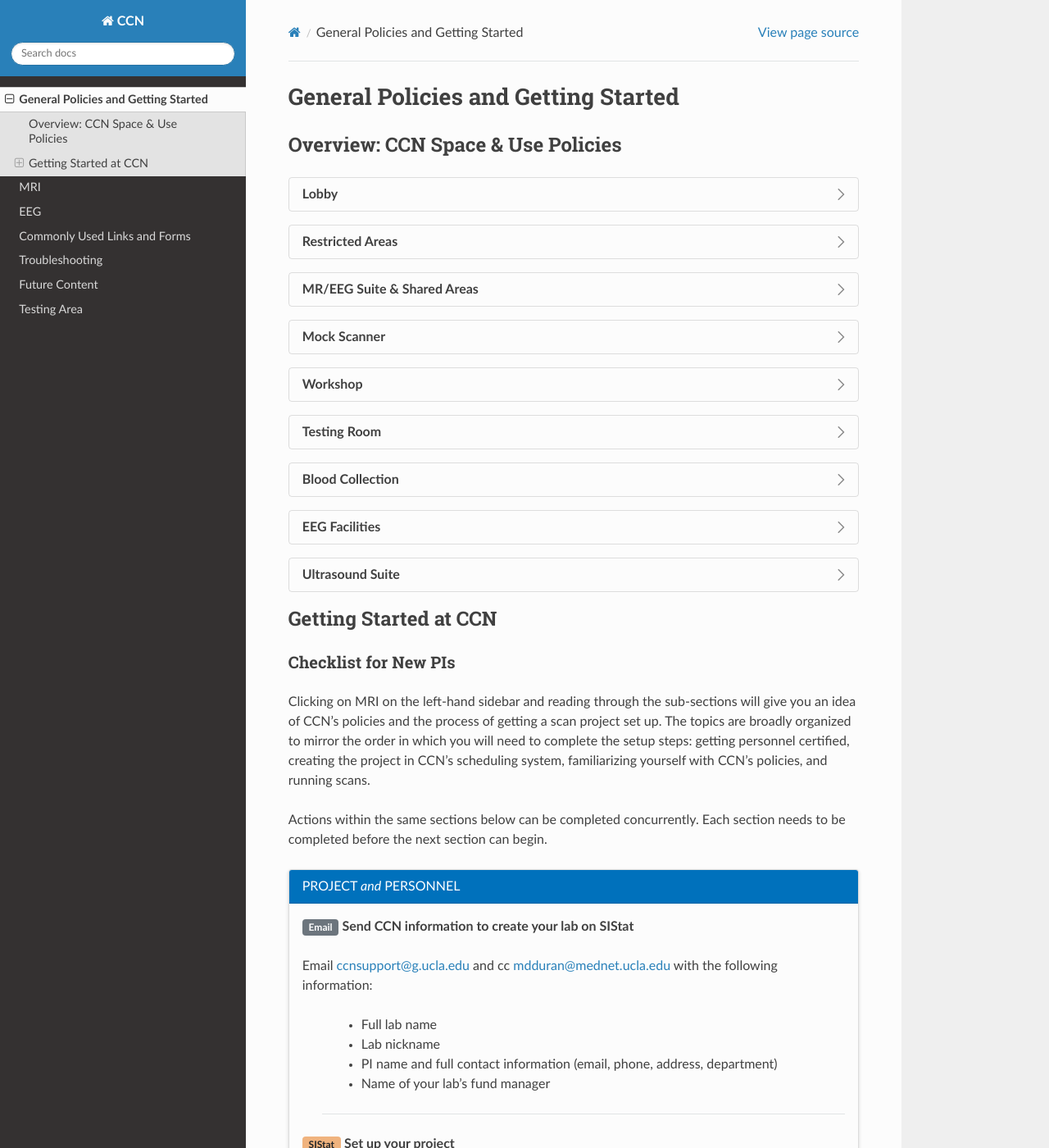
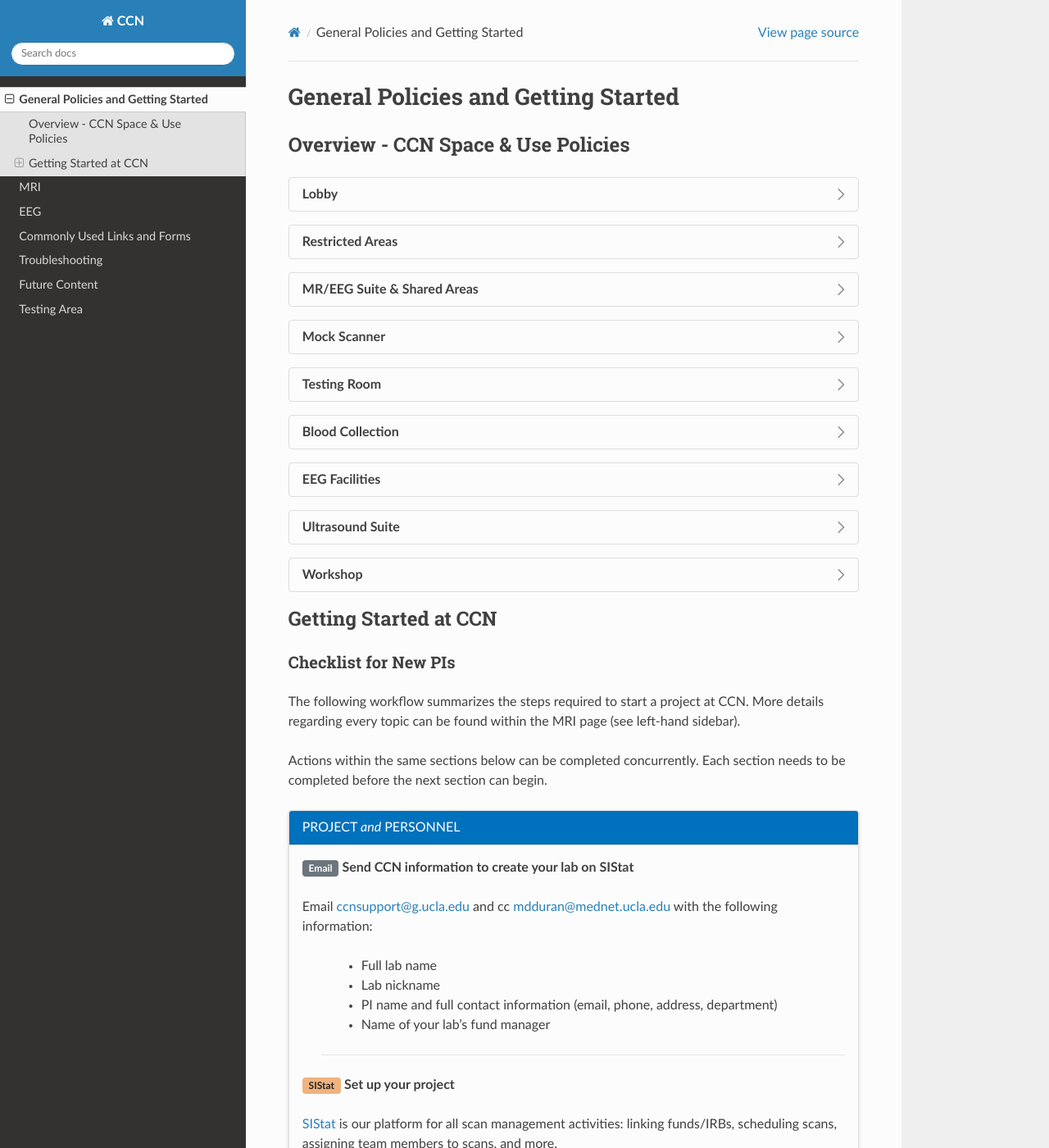
Before and after one commit to CCN-Support/CCN_Wiki, a Sphinx documentation site: the page built from docs/source/generalpolicies.rst, in a window 1280 px wide and 1400 px high. Shown: the whole window at 82% size. Built offline with Sphinx 7.4.7 and the Read the Docs theme 3.1.0, drawn with Linux system fonts in a browser that asks for light colours; some of the changed lines change nothing that is shown; some of the changed text lies outside the part shown.

Commit message:
Update generalpolicies.rst

```diff
--- a/docs/source/generalpolicies.rst
+++ b/docs/source/generalpolicies.rst
@@ -1,7 +1,7 @@
 General Policies and Getting Started
 ====================================
 
-Overview: CCN Space & Use Policies
+Overview - CCN Space & Use Policies
 ----------------------------------
 
 .. dropdown:: Lobby
@@ -38,10 +38,6 @@ Overview: CCN Space & Use Policies
    An MRI simulator or "mock scanner" that gives subjects a realistic sensory experience. Features a real table fitted with a wooden bore (no magnetic field or metal concerns). Includes a dedicated laptop for playing recorded scanner noise and running Mo-Track software, for the purpose of giving the participant live feedback on how much they are moving.
 
    The mock scanner is available as a resource for any research group who would find it useful. It may help young participants practice holding still, reassure parents who are unsure what to expect for their child's scan, and offer a trial experience for anyone who anticipates difficulty tolerating the experience (e.g., an adult with claustrophobia). Email ccnsupport@g.ucla.edu if you would like to be added to the calendar for scheduling time on the mock scanner.
-
-.. dropdown:: Workshop
-
-   CCN has some tools for making basic repairs and adjustments to equipment. These are stored in a locked office/workshop space to make sure they are not accidentally carried into the scanner room. Speak to CCN staff if you need to borrow a tool while conducting research activities in the suite.
 
 .. dropdown:: Testing Room
 
@@ -90,6 +86,10 @@ Overview: CCN Space & Use Policies
    - BrainSight Neuronavigation camera
    - 55mm, 65mm, and 80mm ultrasound transducers
 
+.. dropdown:: Workshop
+
+   CCN has some tools for making basic repairs and adjustments to equipment. These are stored in a locked office/workshop space to make sure they are not accidentally carried into the scanner room. Speak to CCN staff if you need to borrow a tool while conducting research activities in the suite.
+
 Getting Started at CCN
 ----------------------
 
@@ -97,7 +97,7 @@ Getting Started at CCN
 Checklist for New PIs
 ~~~~~~~~~~~~~~~~~~~~~
 
-Clicking on MRI on the left-hand sidebar and reading through the sub-sections will give you an idea of CCN's policies and the process of getting a scan project set up. The topics are broadly organized to mirror the order in which you will need to complete the setup steps: getting personnel certified, creating the project in CCN's scheduling system, familiarizing yourself with CCN's policies, and running scans.
+The following workflow summarizes the steps required to start a project at CCN. More details regarding every topic can be found within the MRI page (see left-hand sidebar).
 
 Actions within the same sections below can be completed concurrently. Each section needs to be completed before the next section can begin.
 
@@ -210,7 +210,7 @@ Actions within the same sections below can be completed concurrently. Each secti
 
   :bdg-warning:`SIStat` **Request an encumbrance**
 
-     Encumbrance text.
+  Go to Financial > Request Encumbrances. This will earmark money in the linked funding source to be reserved for scanning. You can request as many encumbrances as needed as your project progresses.
 
 
 IT, Trainings, & Resources
```
